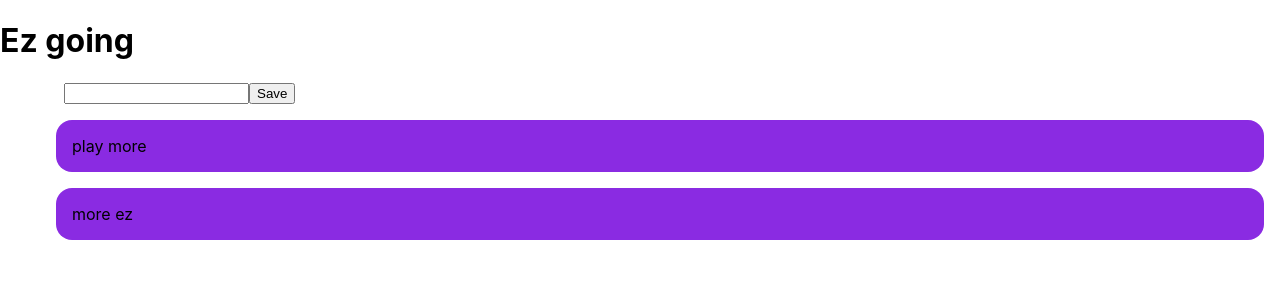
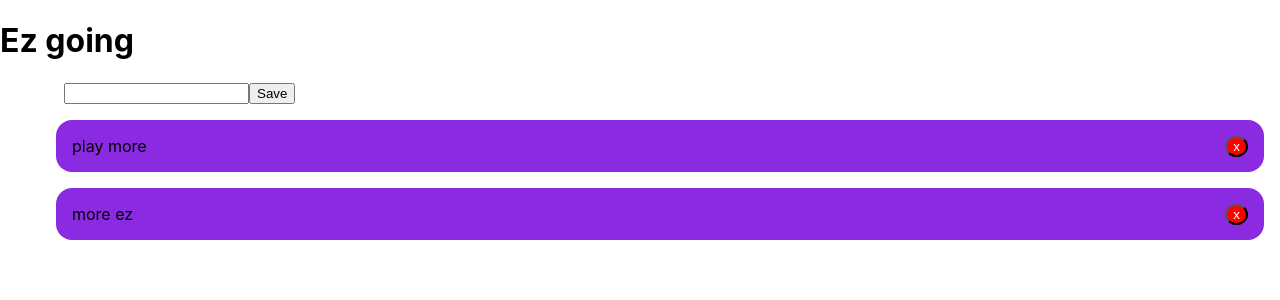
Before and after one commit to mmkclement/react, a React (Create React App) app: page / in a window 1280 px wide. Shown: the top 300 px of the page. Built offline with nearby package versions, Linux system fonts and the light colour scheme.

Commit message:
delete button

```diff
--- a/src/components/TodoItem/Todoitem.module.css
+++ b/src/components/TodoItem/Todoitem.module.css
@@ -7,3 +7,11 @@
   border-radius: 1rem;
   font-size: 16px;
 }
+
+.crossX {
+  background: red;
+  color: white;
+  border-radius: 50%;
+  float: right;
+  border: Opx;
+}
--- a/src/components/TodoItem/todoitem.jsx
+++ b/src/components/TodoItem/todoitem.jsx
@@ -1,8 +1,14 @@
-import React from 'react';
-import classes from './Todoitem.module.css';
+import React from "react";
+import classes from "./Todoitem.module.css";
 
-const Todoitem = props =>
-  {
-  return <li className={classes.todoitem}>{props.title}</li>;
-  };
+const Todoitem = (props) => {
+  return (
+    <li className={classes.todoitem}>
+      {props.title}
+      <button onClick={props.deleteTodo.bind(this,props.id)} className={classes.crossX}>
+        x
+      </button>
+    </li>
+  );
+};
 export default Todoitem;
--- a/src/components/Todos/todos.jsx
+++ b/src/components/Todos/todos.jsx
@@ -24,10 +24,14 @@ class Todos extends Component {
 
   createNewTodo = (e) => {
     e.preventDefault();
-    const todos = [...this.state.todos]; // ... means new array don' touch original array
+    const todos = [...this.state.todos];
     const id = todos.length ? todos[todos.length - 1].id + 1 : 1;
     todos.push({ id, title: this.state.todoTitle });
     this.setState({ todos });
+  };
+
+  deleteTodo = (id) => {
+    console.log(id);
   };
 
   render = () => {
@@ -46,7 +50,12 @@ class Todos extends Component {
         </form>
         <ul>
           {this.state.todos.map((todo) => (
-            <TodoItem key={todo.id} title={todo.title} />
+            <TodoItem
+              title={todo.title}
+              key={todo.id}
+              deleteTodo={this.deleteTodo}
+              id={todo.id}
+            />
           ))}
         </ul>
       </div>
```
